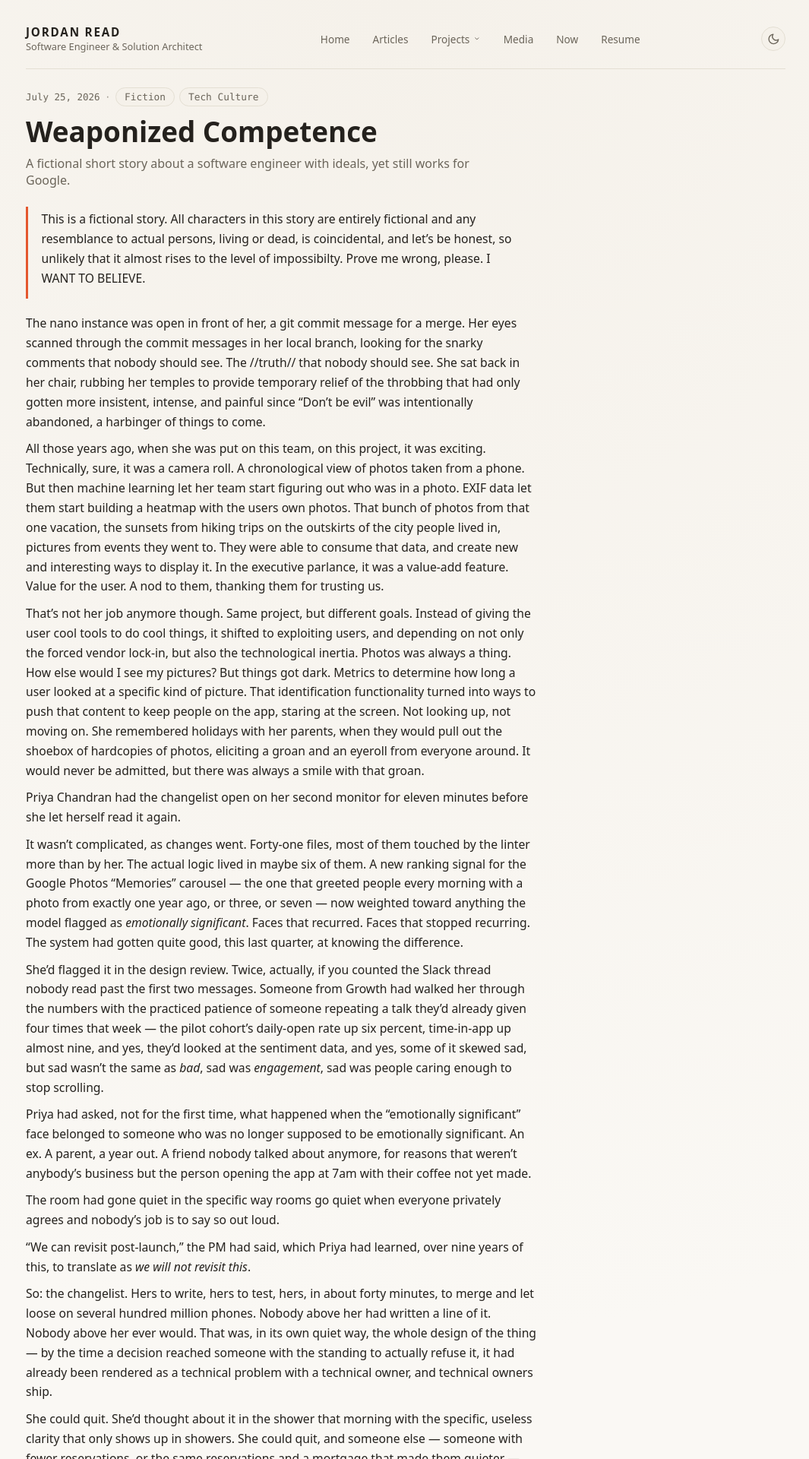
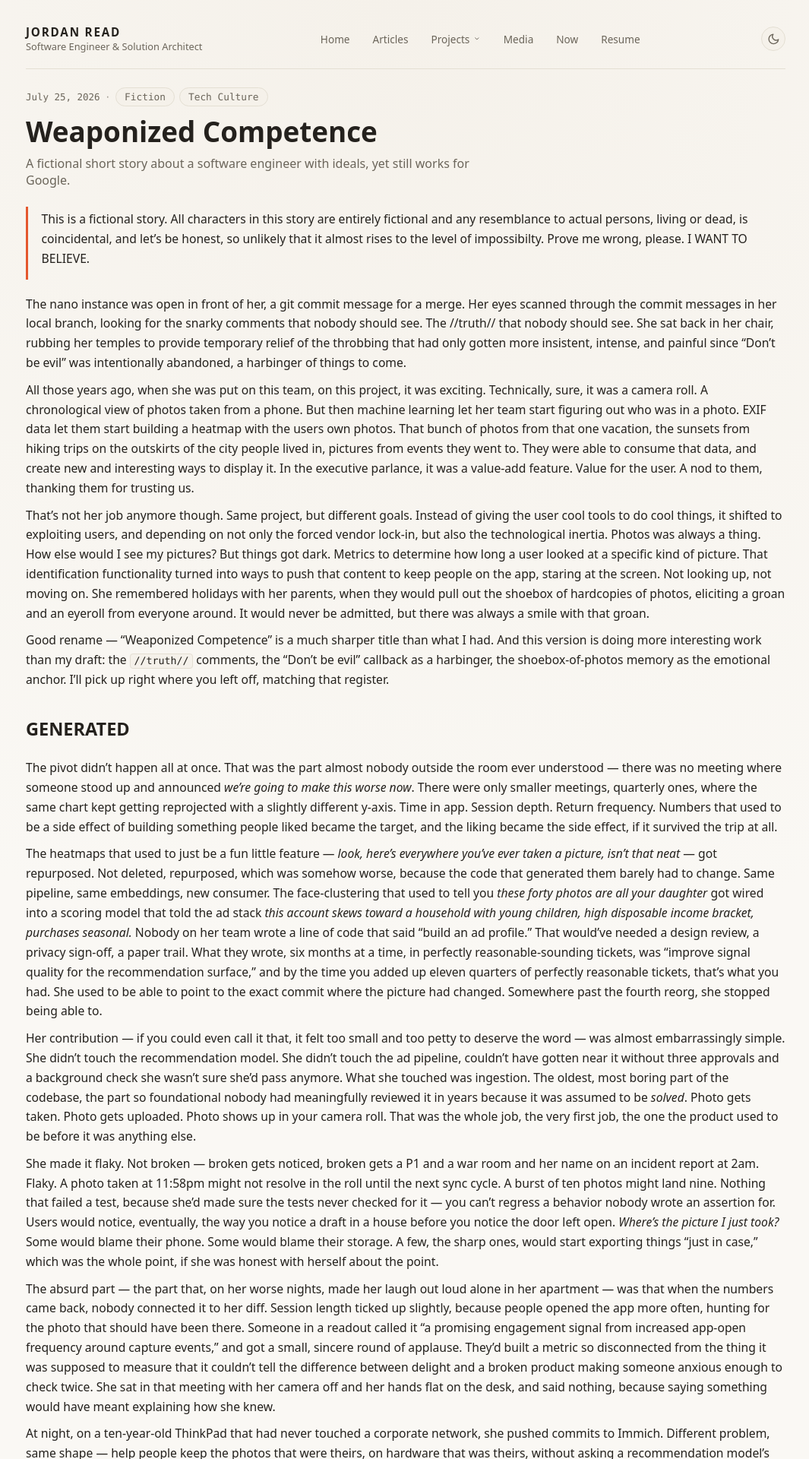
Before and after one commit to jordanread/jr.com, a Jekyll site: the page built from _articles/weaponized-competence.md, in a window 1280 px wide. Shown: the top 1920 px of the page at 76% size, without its empty margins (106-1171 px from the left). Built offline with Jekyll 4.4.1, drawn with Linux system fonts in a browser that asks for light colours; some of the changed text lies outside the part shown.

Commit message:
removed max-width on post-content. That's stupid and looks dumb. Added generated stuff after providing my rewrite. Mostly garbage, but some inspiration.

```diff
--- a/_articles/weaponized-competence.md
+++ b/_articles/weaponized-competence.md
@@ -13,35 +13,18 @@ All those years ago, when she was put on this team, on this project, it was exci
 
 That's not her job anymore though. Same project, but different goals. Instead of giving the user cool tools to do cool things, it shifted to exploiting users, and depending on not only the forced vendor lock-in, but also the technological inertia. Photos was always a thing. How else would I see my pictures? But things got dark. Metrics to determine how long a user looked at a specific kind of picture. That identification functionality turned into ways to push that content to keep people on the app, staring at the screen. Not looking up, not moving on. She remembered holidays with her parents, when they would pull out the shoebox of hardcopies of photos, eliciting a groan and an eyeroll from everyone around. It would never be admitted, but there was always a smile with that groan.
 
+Good rename — "Weaponized Competence" is a much sharper title than what I had. And this version is doing more interesting work than my draft: the `//truth//` comments, the "Don't be evil" callback as a harbinger, the shoebox-of-photos memory as the emotional anchor. I'll pick up right where you left off, matching that register.
 
-Priya Chandran had the changelist open on her second monitor for eleven minutes before she let herself read it again.
+## GENERATED
 
-It wasn't complicated, as changes went. Forty-one files, most of them touched by the linter more than by her. The actual logic lived in maybe six of them. A new ranking signal for the Google Photos "Memories" carousel — the one that greeted people every morning with a photo from exactly one year ago, or three, or seven — now weighted toward anything the model flagged as *emotionally significant*. Faces that recurred. Faces that stopped recurring. The system had gotten quite good, this last quarter, at knowing the difference.
+The pivot didn't happen all at once. That was the part almost nobody outside the room ever understood — there was no meeting where someone stood up and announced *we're going to make this worse now*. There were only smaller meetings, quarterly ones, where the same chart kept getting reprojected with a slightly different y-axis. Time in app. Session depth. Return frequency. Numbers that used to be a side effect of building something people liked became the target, and the liking became the side effect, if it survived the trip at all.
 
-She'd flagged it in the design review. Twice, actually, if you counted the Slack thread nobody read past the first two messages. Someone from Growth had walked her through the numbers with the practiced patience of someone repeating a talk they'd already given four times that week — the pilot cohort's daily-open rate up six percent, time-in-app up almost nine, and yes, they'd looked at the sentiment data, and yes, some of it skewed sad, but sad wasn't the same as *bad*, sad was *engagement*, sad was people caring enough to stop scrolling.
+The heatmaps that used to just be a fun little feature — *look, here's everywhere you've ever taken a picture, isn't that neat* — got repurposed. Not deleted, repurposed, which was somehow worse, because the code that generated them barely had to change. Same pipeline, same embeddings, new consumer. The face-clustering that used to tell you *these forty photos are all your daughter* got wired into a scoring model that told the ad stack *this account skews toward a household with young children, high disposable income bracket, purchases seasonal.* Nobody on her team wrote a line of code that said "build an ad profile." That would've needed a design review, a privacy sign-off, a paper trail. What they wrote, six months at a time, in perfectly reasonable-sounding tickets, was "improve signal quality for the recommendation surface," and by the time you added up eleven quarters of perfectly reasonable tickets, that's what you had. She used to be able to point to the exact commit where the picture had changed. Somewhere past the fourth reorg, she stopped being able to.
 
-Priya had asked, not for the first time, what happened when the "emotionally significant" face belonged to someone who was no longer supposed to be emotionally significant. An ex. A parent, a year out. A friend nobody talked about anymore, for reasons that weren't anybody's business but the person opening the app at 7am with their coffee not yet made.
+Her contribution — if you could even call it that, it felt too small and too petty to deserve the word — was almost embarrassingly simple. She didn't touch the recommendation model. She didn't touch the ad pipeline, couldn't have gotten near it without three approvals and a background check she wasn't sure she'd pass anymore. What she touched was ingestion. The oldest, most boring part of the codebase, the part so foundational nobody had meaningfully reviewed it in years because it was assumed to be *solved*. Photo gets taken. Photo gets uploaded. Photo shows up in your camera roll. That was the whole job, the very first job, the one the product used to be before it was anything else.
 
-The room had gone quiet in the specific way rooms go quiet when everyone privately agrees and nobody's job is to say so out loud.
+She made it flaky. Not broken — broken gets noticed, broken gets a P1 and a war room and her name on an incident report at 2am. Flaky. A photo taken at 11:58pm might not resolve in the roll until the next sync cycle. A burst of ten photos might land nine. Nothing that failed a test, because she'd made sure the tests never checked for it — you can't regress a behavior nobody wrote an assertion for. Users would notice, eventually, the way you notice a draft in a house before you notice the door left open. *Where's the picture I just took?* Some would blame their phone. Some would blame their storage. A few, the sharp ones, would start exporting things "just in case," which was the whole point, if she was honest with herself about the point.
 
-"We can revisit post-launch," the PM had said, which Priya had learned, over nine years of this, to translate as *we will not revisit this*.
+The absurd part — the part that, on her worse nights, made her laugh out loud alone in her apartment — was that when the numbers came back, nobody connected it to her diff. Session length ticked up slightly, because people opened the app more often, hunting for the photo that should have been there. Someone in a readout called it "a promising engagement signal from increased app-open frequency around capture events," and got a small, sincere round of applause. They'd built a metric so disconnected from the thing it was supposed to measure that it couldn't tell the difference between delight and a broken product making someone anxious enough to check twice. She sat in that meeting with her camera off and her hands flat on the desk, and said nothing, because saying something would have meant explaining how she knew.
 
-So: the changelist. Hers to write, hers to test, hers, in about forty minutes, to merge and let loose on several hundred million phones. Nobody above her had written a line of it. Nobody above her ever would. That was, in its own quiet way, the whole design of the thing — by the time a decision reached someone with the standing to actually refuse it, it had already been rendered as a technical problem with a technical owner, and technical owners ship.
-
-She could quit. She'd thought about it in the shower that morning with the specific, useless clarity that only shows up in showers. She could quit, and someone else — someone with fewer reservations, or the same reservations and a mortgage that made them quieter — would write approximately this same code by Thursday. The feature would ship either way. The only variable she actually controlled was what came bundled with it.
-
-So she controlled that.
-
-She added a setting. Not the setting Growth wanted — buried three menus deep, labeled in the vague, apologetic language reserved for things a product doesn't want you to find — but a real one, surfaced the first time the new carousel ran, worded the way she'd want it worded if it were her own mother reading it at 7am: *Show fewer memories like this.* One tap. No survey asking her to justify the tap. No dark-patterned "are you sure?" standing between a person and the thing they'd just decided they wanted.
-
-She added a second thing too, smaller, the kind of change that wouldn't show up in anyone's slide deck: when the carousel served up a face the model had flagged with its highest emotional-significance score — the ones Growth was proudest of, the ones doing the most work in that nine-percent number — she quietly capped the frequency. Not zero. Zero would get noticed, get "reverted for launch," get her a calendar invite titled something bloodless like *Sync on Memories Performance*. Just... less. Enough that the average would still clear the bar in a dashboard, and never quite clear it in someone's actual, particular, un-averaged morning.
-
-It wasn't defiance. She was careful with herself about that word, lying in bed some nights doing the math on it. Defiance would have been the Slack thread, read past the second message, escalated, fought for, lost anyway, probably, but lost *loudly*. This was smaller than defiance. This was more like triage — the kind of thing you do when you can't stop the bleeding but you can, at least, choose which vein you're not going to touch.
-
-At 4:52 she ran the final test suite. Green. She stared at the merge button the way she imagined surgeons must stare at the first incision — not with doubt about the mechanics, she knew the mechanics cold, but with the specific, private awareness that somewhere out past the edge of what she could see from her desk, this was about to become somebody's Tuesday morning.
-
-She merged it.
-
-Then she opened a new document, and started drafting the design proposal she'd been putting off for two sprints — a real opt-out, right up front, in onboarding, not buried, not gated behind a settings menu nobody scrolled to. Not this quarter's fight. Maybe not next quarter's either. But a person could keep a list of small mercies going, one changelist at a time, and hope that eventually the list added up to something a slide deck couldn't argue with.
-
-She closed her laptop, and went to make the coffee she'd forgotten about an hour ago.
+At night, on a ten-year-old ThinkPad that had never touched a corporate network, she pushed commits to Immich. Different problem, same shape — help people keep the photos that were theirs, on hardware that was theirs, without asking a recommendation model's permission first. Nobody in the readout would ever know her name was on both sets of commits, six hours and one enormous moral distance apart. It wasn't redemption. She was careful with herself about that word too. It was just the one place left where shipping code and doing right by the person on the other end of it were still, occasionally, the same task.
--- a/_sass/_blog.scss
+++ b/_sass/_blog.scss
@@ -86,7 +86,7 @@
 .post-content {
   font-size: 0.98rem;
   line-height: 1.65;
-  max-width: 42rem;
+  //max-width: 42rem;
 
   p {
     color: $text;
```
